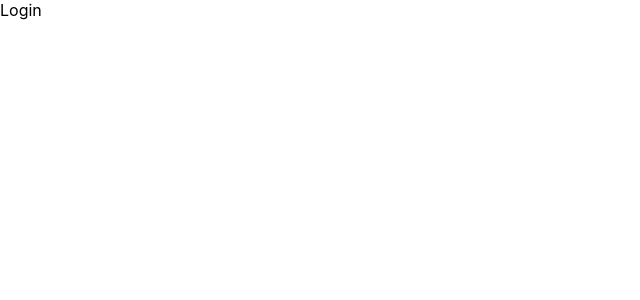
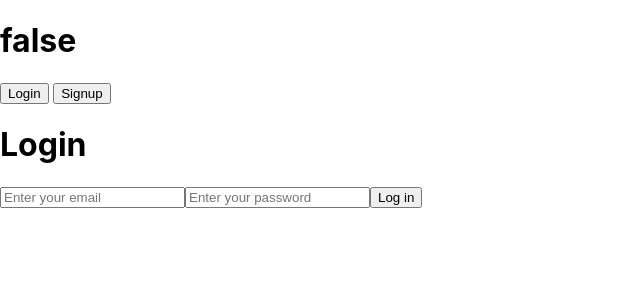
Before and after one commit to kevinjacob2001/connectme, a React (Create React App) app: page /login in a window 1280 px wide. Shown: the top 300 px of the page, without its empty margins (0-640 px from the left). Built offline with nearby package versions, Linux system fonts and the light colour scheme.

Commit message:
Added: sign-in, sign-up, logout

```diff
--- a/package.json
+++ b/package.json
@@ -3,13 +3,17 @@
   "version": "0.1.0",
   "private": true,
   "dependencies": {
+    "@reduxjs/toolkit": "^1.9.3",
     "@testing-library/jest-dom": "^5.16.5",
     "@testing-library/react": "^13.4.0",
     "@testing-library/user-event": "^13.5.0",
+    "firebase": "^9.17.2",
     "react": "^18.2.0",
     "react-dom": "^18.2.0",
+    "react-redux": "^8.0.5",
     "react-router-dom": "^6.9.0",
     "react-scripts": "5.0.1",
+    "redux": "^4.2.1",
     "web-vitals": "^2.1.4"
   },
   "scripts": {
--- a/src/App.js
+++ b/src/App.js
@@ -1,4 +1,4 @@
-import React from 'react';
+import React, { useEffect } from 'react';
 import { BrowserRouter as Router, Route, Routes, Navigate } from 'react-router-dom';
 
 // Components for protected routes
@@ -13,15 +13,39 @@ import Login from './components/Login';
 import Signup from './components/Signup';
 import Dashboard from './components/Dashboard';
 import ProfilePage from './components/ProfilePage';
+import { useSelector } from 'react-redux';
+
+
+const App = () => {
+
+
 
 // A function to check if the user is authenticated
 const isAuthenticated = () => {
   // Check if the user is logged in or not
   // You can implement your own logic to check authentication
-  return false; // For example, always return true for demo purposes
+  const token = localStorage.getItem('token');
+  if(token) return true;
+  else return false;
+
 }
 
-const App = () => {
+const ProtectedRoute = ({ component: Component, ...rest }) => {
+  useEffect(() => {
+    isAuthenticated();
+  }, []);
+
+  return (
+    isAuthenticated() ? (
+      <Component {...rest} />
+    ) : (
+      <Navigate to="/login" replace />
+    )
+  )
+}
+
+
+
   return (
     <Router>
       <Routes>
@@ -44,15 +68,4 @@ const App = () => {
   );
 }
 
-// A component for protected routes
-const ProtectedRoute = ({ component: Component, ...rest }) => {
-  return (
-    isAuthenticated() ? (
-      <Component {...rest} />
-    ) : (
-      <Navigate to="/login" replace />
-    )
-  )
-}
-
 export default App;
--- a/src/components/Dashboard.js
+++ b/src/components/Dashboard.js
@@ -1,9 +1,33 @@
 import React from 'react'
+import { getAuth, signOut } from "firebase/auth";
+import { useNavigate } from 'react-router-dom';
+
 
 const Dashboard = () => {
-  return (
-    <div>Dashboard</div>
-  )
+    const navigate=useNavigate()
+    const logOutUser = () => {
+        const auth = getAuth();
+        signOut(auth).then(() => {
+            console.log("Logout successful")
+            localStorage.removeItem("token")
+            navigate("/login")
+        }).catch((error) => {
+            // An error happened.
+            console.log("Logout ERRR")
+
+        });
+
+    }
+    return (
+        <div>
+
+            welcome to the home page
+
+            <button onClick={logOutUser}>Log out</button>
+        </div>
+
+
+    )
 }
 
 export default Dashboard
--- a/src/components/Home.js
+++ b/src/components/Home.js
@@ -1,9 +1,32 @@
 import React from 'react'
+import { getAuth, signOut } from "firebase/auth";
+import { useNavigate } from 'react-router-dom';
+
 
 const Home = () => {
-  return (
-    <div>Home</div>
-  )
+    const navigate=useNavigate()
+    const logOutUser = () => {
+        const auth = getAuth();
+        signOut(auth).then(() => {
+            console.log("Logout successful")
+            navigate("/login")
+        }).catch((error) => {
+            // An error happened.
+            console.log("Logout ERRR")
+
+        });
+
+    }
+    return (
+        <div>
+
+            welcome to the home page
+
+            <button onClick={logOutUser}>Log out</button>
+        </div>
+
+
+    )
 }
 
 export default Home
--- a/src/components/Login.js
+++ b/src/components/Login.js
@@ -1,9 +1,81 @@
-import React from 'react'
+import React, { useState } from 'react'
+import { createUserWithEmailAndPassword, signInWithEmailAndPassword } from 'firebase/auth';
+import { auth } from '../firebase';
+import { useSelector, useDispatch } from 'react-redux'
+import { isAuthTrue,isAuthFalse } from '../reducers/authSlice'
+import { useNavigate } from 'react-router-dom';
 
 const Login = () => {
-  return (
-    <div>Login</div>
-  )
+    const isAuthStatus = useSelector((state) => state.auth.value)
+    const dispatch = useDispatch()
+    const navigate=useNavigate()
+    const [email, setEmail] = useState("");
+    const [password, setPassword] = useState("");
+    const [showLogin, setShowLogin] = useState(true);
+    const [showSignUp, setShowSignUp] = useState(false);
+
+    const signUp = async () => {
+        try {
+            const response = await createUserWithEmailAndPassword(auth, email, password)
+            console.log(response.user.accessToken)
+            localStorage.setItem("token", response.user.accessToken);
+            navigate('/home')
+        } catch (e) {
+            console.log(e)
+        }
+    }
+    const login=async()=>{
+        try{
+            const response=await signInWithEmailAndPassword(auth,email,password)
+            console.log(response.user.accessToken)
+            localStorage.setItem("token", response.user.accessToken);
+            navigate('/dashboard')
+        } catch (e) {
+            console.log(e)
+        }
+
+    }
+
+    const ShowSignUp=()=>{
+        setShowLogin(false);
+        setShowSignUp(true);
+    }
+    const ShowLogin=()=>{
+        setShowLogin(true);
+        setShowSignUp(false);
+    }
+
+
+    return (
+        <>
+        {(isAuthStatus)?(<h1>true</h1>):<h1>false</h1>}
+            <div>
+
+                <button onClick={ShowLogin}>Login</button> <button onClick={ShowSignUp}>Signup</button>
+
+
+            </div>
+            {showSignUp && (
+                <div>
+                    <h1>Sign up</h1>
+                    <input type="text" placeholder='Enter your email' value={email} onChange={(e) => setEmail(e.target.value)} />
+                    <input type="password" placeholder='Enter your password' value={password} onChange={(e) => setPassword(e.target.value)} />
+                    <button onClick={signUp}>Sign Up</button>
+                </div>
+            )}
+
+{showLogin && (
+                <div>
+                    <h1>Login</h1>
+                    <input type="text" placeholder='Enter your email' value={email} onChange={(e) => setEmail(e.target.value)} />
+                    <input type="password" placeholder='Enter your password' value={password} onChange={(e) => setPassword(e.target.value)} />
+                    <button onClick={login}>Log in</button>
+                </div>
+            )}
+
+
+        </>
+    )
 }
 
 export default Login
--- /dev/null
+++ b/src/firebase.js
@@ -0,0 +1,21 @@
+// Import the functions you need from the SDKs you need
+import { initializeApp } from "firebase/app";
+import { getAuth } from "firebase/auth";
+// TODO: Add SDKs for Firebase products that you want to use
+// https://firebase.google.com/docs/web/setup#available-libraries
+
+// Your web app's Firebase configuration
+// For Firebase JS SDK v7.20.0 and later, measurementId is optional
+const firebaseConfig = {
+  apiKey: "AIzaSyCpJr24S6tQnnU8YTDFatM_weO0wdvkAJ4",
+  authDomain: "connectme-74d3c.firebaseapp.com",
+  projectId: "connectme-74d3c",
+  storageBucket: "connectme-74d3c.appspot.com",
+  messagingSenderId: "1009021340006",
+  appId: "1:1009021340006:web:37d00ba7f137b3c55b20a7",
+  measurementId: "G-EGWP829396"
+};
+
+// Initialize Firebase
+const app = initializeApp(firebaseConfig);
+export const auth = getAuth(app);
--- /dev/null
+++ b/src/reducers/authSlice.js
@@ -0,0 +1,17 @@
+import { createSlice } from '@reduxjs/toolkit'
+export const authSlice = createSlice({
+  name: 'authStatus',
+  initialState: {
+    value: false,
+  },
+  reducers: {
+    isAuthTrue: (state) => {
+      state.value = true
+    },
+    isAuthFalse: (state) => {
+      state.value = false
+    },
+  },
+})
+export const { isAuthTrue,isAuthFalse } = authSlice.actions
+export default authSlice.reducer
--- /dev/null
+++ b/src/store/index.js
@@ -0,0 +1,7 @@
+import { configureStore } from '@reduxjs/toolkit'
+import authReducer from '../reducers/authSlice'
+export default configureStore({
+  reducer: {
+    auth: authReducer,
+  },
+})
```
Also changed, not shown: src/index.js (+7 -0 lines), 1 other file (tests, documents, lock files or other folders).
